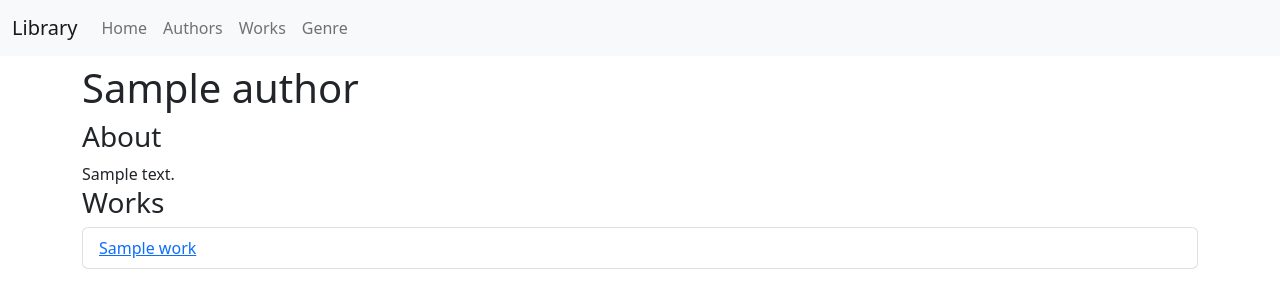
After one commit to Walter-Kovacs/otus_library-django, a Django app: template library/books/templates/author/details.html in a window 1280 px wide. The commit adds this page. Shown: the top 308 px of the page. Run offline with Django 4.2, Linux system fonts and the light colour scheme; the template is opened without the code that fills it: most values are stand-ins (such as "Sample title", 1, 10 or a date in 2020).

Commit message:
Author views

```diff
--- /dev/null
+++ b/library/books/templates/author/details.html
@@ -0,0 +1,19 @@
+{% extends 'base.html' %}
+
+{% block page_title %}
+  {{ author.name }}
+{% endblock %}
+
+{% block content %}
+  <div class="h1">{{ author.name }}</div>
+  <div class="h3">About</div>
+  <div>{{ author.about }}</div>
+  <div class="h3">Works</div>
+  <ul class="list-group">
+    {% for work in author.works.all %}
+      <li class="list-group-item">
+        <a href="{% url 'work-details' pk=work.pk %}">{{ work.title }}</a>
+      </li>
+    {% endfor %}
+  </ul>
+{% endblock %}
--- a/library/books/templates/work/details.html
+++ b/library/books/templates/work/details.html
@@ -9,7 +9,7 @@
   <div>
     {{ work.genre.name }} of
     {% for author in work.author_set.all %}
-      <a href="{#% url 'author-details' pk=author.pk %#}">{{ author.name }}</a>{% if not forloop.last %}, {% endif %}
+      <a href="{% url 'author-details' pk=author.pk %}">{{ author.name }}</a>{% if not forloop.last %}, {% endif %}
     {% endfor %}
   </div>
   <div class="h3">Description</div>
--- a/library/books/templates/work/list.html
+++ b/library/books/templates/work/list.html
@@ -8,7 +8,7 @@
   <div class="h1">Works</div>
   <ul class="list-group">
     {% for work in works %}
-      <li>
+      <li class="list-group-item">
         <a href="{% url 'work-details' pk=work.pk %}">
           {{ work.title }} (by
             {% for author in work.author_set.all %}
--- a/library/books/views/__init__.py
+++ b/library/books/views/__init__.py
@@ -1,3 +1,4 @@
 from .welcome import welcome
 from . import genre
 from . import work
+from . import author
--- a/library/library/urls.py
+++ b/library/library/urls.py
@@ -27,5 +27,8 @@ urlpatterns = [
     path('work/', views.work.WrittenWorkListView.as_view(), name='work-list'),
     path('work/<int:pk>/', views.work.WrittenWorkDetailView.as_view(), name='work-details'),
 
+    path('author/', views.author.AuthorListView.as_view(), name='author-list'),
+    path('author/<int:pk>', views.author.AuthorDetailView.as_view(), name='author-details'),
+
     path('admin/', admin.site.urls),
 ]
--- a/library/templates/base.html
+++ b/library/templates/base.html
@@ -37,6 +37,9 @@
                         <a class="nav-link" aria-current="page" href="/">Home</a>
                     </li>
                     <li class="nav-item">
+                        <a class="nav-link" aria-current="page" href="{% url 'author-list' %}">Authors</a>
+                    </li>
+                    <li class="nav-item">
                         <a class="nav-link" aria-current="page" href="{% url 'work-list' %}">Works</a>
                     </li>
                     <li class="nav-item">
```
Also changed, not shown: library/books/templates/author/list.html (added, +16 -0 lines), library/books/views/author.py (added, +18 -0 lines).
